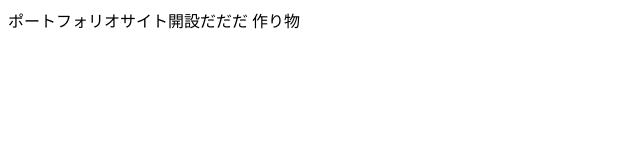
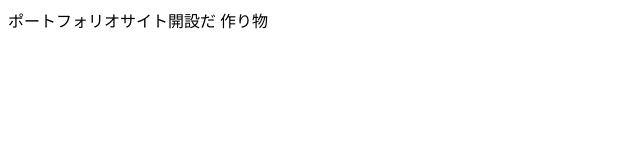
Before and after one commit to atomatogata/mysite, a plain HTML site: page index.html in a window 1280 px wide. Shown: the full height of the page, 0-640 px from the left. Drawn offline with Linux system fonts and the light colour scheme.

Commit message:
03011302

```diff
--- a/index.html
+++ b/index.html
@@ -6,7 +6,7 @@
   <title>ポートフォリオ</title>
 </head>
 <body>
-ポートフォリオサイト開設だだだ
+ポートフォリオサイト開設だ
 作り物
 </body>
 </html>
```
